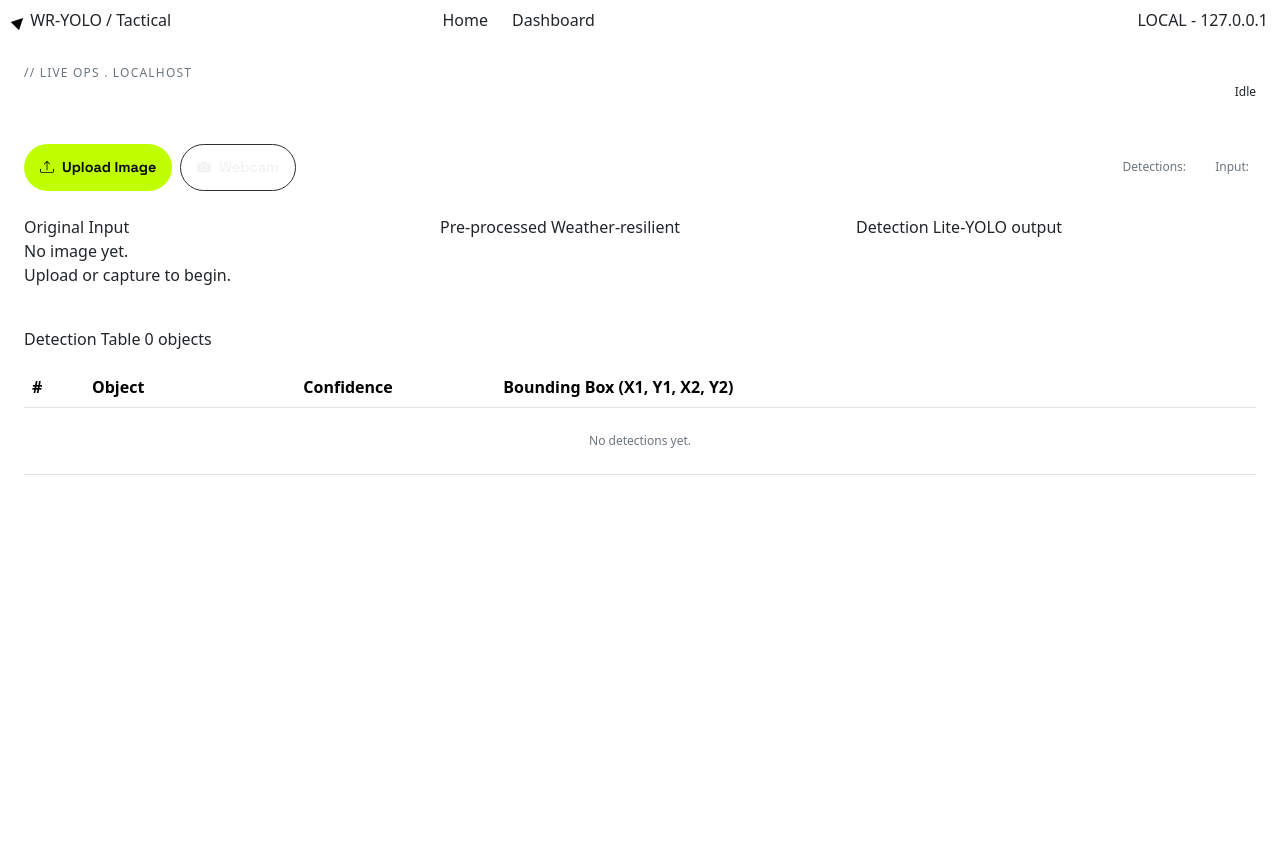
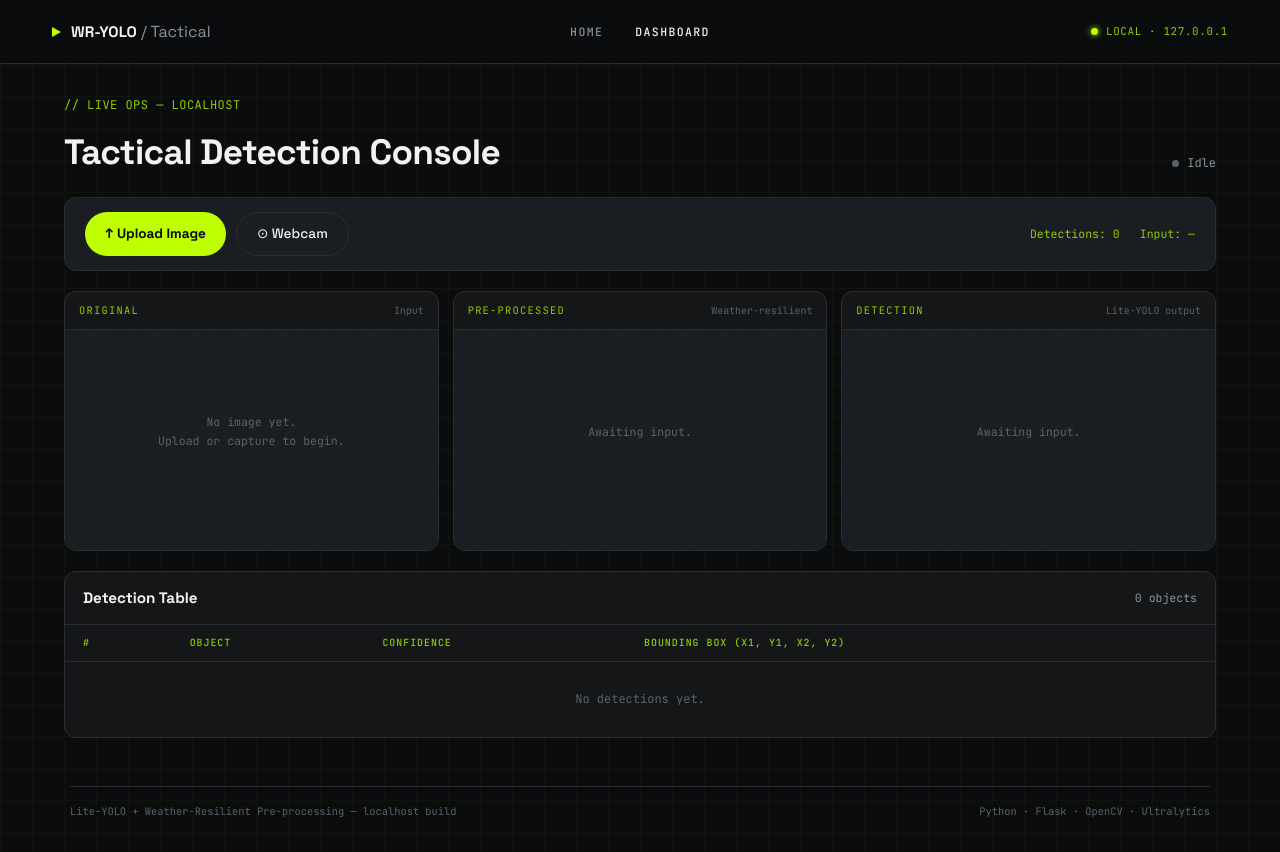
Before and after one commit to shubhamnagpal17/ai-weather-resilient-target-detection-using-yolo, a Flask app: page /dashboard in a window 1280 px wide. Before the commit the page ends 475 px from the top, so only its background shows below. Run offline with Flask 3, Linux system fonts and the light colour scheme.

Commit message:
html templates updated

```diff
--- a/templates/base.html
+++ b/templates/base.html
@@ -4,22 +4,24 @@
     <meta charset="UTF-8">
     <meta name="viewport" content="width=device-width, initial-scale=1.0">
     <title>{% block title %}WR-YOLO / Tactical{% endblock %}</title>
-    <link href="https://cdn.jsdelivr.net/npm/bootstrap@5.3.2/dist/dist/bootstrap.min.css" rel="stylesheet">
+    <link href="https://cdn.jsdelivr.net/npm/bootstrap@5.3.2/dist/css/bootstrap.min.css" rel="stylesheet">
     <link rel="preconnect" href="https://fonts.googleapis.com">
     <link rel="preconnect" href="https://fonts.gstatic.com" crossorigin>
     <link href="https://fonts.googleapis.com/css2?family=JetBrains+Mono:wght@300;400;500;700&family=Space+Grotesk:wght@400;500;700&display=swap" rel="stylesheet">
-    <link rel="stylesheet" href="{{ url_for('static', filename='css/main.css') if url_for else '/static/css/main.css' }}">
+    <link rel="stylesheet" href="{{ url_for('static', filename='css/main.css') }}">
     {% block extra_css %}{% endblock %}
 </head>
-<body>
+<body class="tactical-body">
 
     {% include 'components/navbar.html' %}
 
-    <main>
+    <main class="tactical-main">
         {% block content %}{% endblock %}
     </main>
 
-    <script src="https://cdn.jsdelivr.net/npm/bootstrap@5.3.2/dist/dist/js/bootstrap.bundle.min.js"></script>
+    {% block footer %}{% endblock %}
+
+    <script src="https://cdn.jsdelivr.net/npm/bootstrap@5.3.2/dist/js/bootstrap.bundle.min.js"></script>
     {% block extra_js %}{% endblock %}
 </body>
 </html>
--- a/templates/components/navbar.html
+++ b/templates/components/navbar.html
@@ -1,26 +1,27 @@
-<nav class="navbar navbar-expand-lg navbar-tactical">
-    <div class="container-fluid">
-        <a class="navbar-brand-custom" href="/">
-            <svg width="14" height="14" viewBox="0 0 24 24" fill="var(--accent-lime)" style="transform: rotate(45deg);">
-                <polygon points="12,2 22,22 2,22"/>
-            </svg>
-            WR-YOLO <span>/ Tactical</span>
+{# active_page: 'home' | 'dashboard' — set from each route's render_template call #}
+{% set current = active_page|default('') %}
+
+<header class="tactical-nav">
+    <div class="container tactical-nav__inner">
+
+        <a class="tactical-nav__brand" href="{{ url_for('home') }}">
+            <span class="tactical-nav__logo" aria-hidden="true"></span>
+            <span class="tactical-nav__title">
+                <span class="tactical-nav__title-main">WR-YOLO</span><span class="tactical-nav__title-sub"> / Tactical</span>
+            </span>
         </a>
 
-        <button class="navbar-toggler border-0 p-0" type="button" data-bs-toggle="collapse" data-bs-target="#tacticalNavbar" aria-controls="tacticalNavbar" aria-expanded="false" aria-label="Toggle navigation">
-            <span class="navbar-toggler-icon" style="filter: invert(1);"></span>
-        </button>
+        <nav class="tactical-nav__links" aria-label="Primary">
+            <a class="tactical-nav__link{% if current == 'home' %} is-active{% endif %}"
+               href="{{ url_for('home') }}">HOME</a>
+            <a class="tactical-nav__link{% if current == 'dashboard' %} is-active{% endif %}"
+               href="{{ url_for('dashboard') }}">DASHBOARD</a>
+        </nav>
 
-        <div class="collapse navbar-collapse" id="tacticalNavbar">
-            <div class="navbar-nav mx-auto gap-4 my-2 my-lg-0">
-                <a class="nav-link-custom {% if request.path == '/' %}active{% endif %}" href="/">Home</a>
-                <a class="nav-link-custom {% if request.path == '/dashboard' %}active{% endif %}" href="/dashboard">Dashboard</a>
-            </div>
+        <div class="tactical-nav__status" title="Localhost server">
+            <span class="tactical-nav__status-dot" aria-hidden="true"></span>
+            <span class="tactical-nav__status-text">LOCAL · 127.0.0.1</span>
+        </div>
 
-            <div class="status-indicator ms-auto mt-2 mt-lg-0">
-                <span class="status-dot"></span>
-                <span>LOCAL - 127.0.0.1</span>
-            </div>
-        </div>
     </div>
-</nav>
+</header>
--- a/templates/dashboard.html
+++ b/templates/dashboard.html
@@ -1,144 +1,111 @@
 {% extends 'base.html' %}
 
-{% block title %}Tactical Detection Console - WR-YOLO{% endblock %}
-
-{% block extra_css %}
-<link rel="stylesheet" href="{{ url_for('static', filename='css/dashboard.css') }}">
-{% endblock %}
+{% block title %}WR-YOLO / Tactical — Dashboard{% endblock %}
 
 {% block content %}
-<div class="container-fluid px-4 my-4">
+<div class="dashboard">
 
-    <div class="d-flex justify-content-between align-items-center mb-4">
+    <div class="dashboard__header">
         <div>
-            <p class="text-uppercase mono-text text-secondary mb-1" style="font-size: 0.75rem; letter-spacing: 0.1em;">
-                // Live Ops . Localhost
-            </p>
-            <h1 class="h3 fw-bold text-white m-0">Tactical Detection Console</h1>
+            <p class="mono-tag">// LIVE OPS — LOCALHOST</p>
+            <h1 class="dashboard__title">Tactical Detection Console</h1>
         </div>
-        <div class="status-indicator mono-text" style="font-size: 0.75rem;">
-            {% if detections %}
-                <span class="status-dot"></span> Done &middot; {{ detections|length }} detections
-            {% else %}
-                <span class="status-dot" style="background-color: #536271; box-shadow: none;"></span> Idle
-            {% endif %}
+        <div class="dashboard__status" id="runStatus">
+            <span class="dashboard__status-dot"></span>
+            <span id="runStatusText">Idle</span>
         </div>
     </div>
 
-    <div class="console-header-card mb-4">
-        <div class="row align-items-center g-3">
-            <div class="col-md-6 d-flex flex-wrap gap-2">
-                <button class="btn btn-tactical-primary d-flex align-items-center gap-2 px-3" id="uploadBtn">
-                    <svg width="14" height="14" fill="currentColor" viewBox="0 0 16 16">
-                        <path d="M.5 9.9a.5.5 0 0 1 .5.5v2.5a1 1 0 0 0 1 1h12a1 1 0 0 0 1-1v-2.5a.5.5 0 0 1 1 0v2.5a2 2 0 0 1-2 2H2a2 2 0 0 1-2-2v-2.5a.5.5 0 0 1 .5-.5z"/>
-                        <path d="M7.646 1.146a.5.5 0 0 1 .708 0l3 3a.5.5 0 0 1-.708.708L8.5 2.707V11.5a.5.5 0 0 1-1 0V2.707L5.354 4.854a.5.5 0 1 1-.708-.708l3-3z"/>
-                    </svg>
-                    Upload Image
-                </button>
-                <button class="btn btn-tactical-secondary d-flex align-items-center gap-2 px-3" id="webcamBtn">
-                    <svg width="14" height="14" fill="currentColor" viewBox="0 0 16 16">
-                        <path d="M10.5 8.5a2.5 2.5 0 1 1-5 0 2.5 2.5 0 0 1 5 0z"/>
-                        <path d="M2 4a2 2 0 0 0-2 2v6a2 2 0 0 0 2 2h12a2 2 0 0 0 2-2V6a2 2 0 0 0-2-2h-1.172a2 2 0 0 1-1.414-.586l-.828-.828A2 2 0 0 0 9.172 2H6.828a2 2 0 0 0-1.414.586l-.828.828A2 2 0 0 1 3.172 4H2zm.5 2a.5.5 0 1 1 0-1 .5.5 0 0 1 0 1zm9 2.5a3.5 3.5 0 1 1-7 0 3.5 3.5 0 0 1 7 0z"/>
-                    </svg>
-                    Webcam
-                </button>
-                <input type="file" id="imageFileInput" accept="image/*" class="d-none">
+    <div class="control-bar">
+        <div class="control-bar__actions">
+            <input type="file" id="fileInput" class="visually-hidden"
+                   accept="image/jpeg,image/jpg,image/png">
+            <button type="button" class="btn-tactical-primary" id="btnUpload">
+                ↑ Upload Image
+            </button>
+            <button type="button" class="btn-tactical-secondary" id="btnWebcam">
+                ⊙ Webcam
+            </button>
+        </div>
+        <div class="control-bar__meta">
+            <span id="metaDetections">Detections: 0</span>
+            <span id="metaInput">Input: —</span>
+        </div>
+    </div>
+
+    <div class="panel-grid">
+        <div class="image-panel">
+            <div class="image-panel__header">
+                <span class="image-panel__label">ORIGINAL</span>
+                <span class="image-panel__sublabel">Input</span>
             </div>
-            <div class="col-md-6 text-md-end mono-text text-secondary" style="font-size: 0.75rem;">
-                Detections: <span class="text-white fw-bold me-3" id="detectionCount">{{ detections|length if detections else 0 }}</span>
-                Input: <span class="text-white fw-bold" id="inputResolution">{{ resolution if resolution else '-' }}</span>
+            <div class="image-panel__body" id="panelOriginal">
+                <p class="image-panel__placeholder">No image yet.<br>Upload or capture to begin.</p>
+            </div>
+        </div>
+        <div class="image-panel">
+            <div class="image-panel__header">
+                <span class="image-panel__label">PRE-PROCESSED</span>
+                <span class="image-panel__sublabel">Weather-resilient</span>
+            </div>
+            <div class="image-panel__body" id="panelPreprocessed">
+                <p class="image-panel__placeholder">Awaiting input.</p>
+            </div>
+        </div>
+        <div class="image-panel">
+            <div class="image-panel__header">
+                <span class="image-panel__label">DETECTION</span>
+                <span class="image-panel__sublabel">Lite-YOLO output</span>
+            </div>
+            <div class="image-panel__body" id="panelDetection">
+                <p class="image-panel__placeholder">Awaiting input.</p>
             </div>
         </div>
     </div>
 
-    <div class="row g-3 mb-4">
-        <div class="col-lg-4">
-            <div class="pipeline-pane">
-                <div class="pane-meta">
-                    <span class="pane-label-primary" style="color: var(--text-primary);">Original</span>
-                    <span class="pane-label-secondary">Input</span>
-                </div>
-                {% if original_image %}
-                    <img src="{{ original_image }}" class="viewport-display" alt="Original tactical feed">
-                {% else %}
-                    <div class="viewport-frame stripe-texture">
-                        <p>No image yet.<br>Upload or capture to begin.</p>
-                    </div>
-                {% endif %}
-            </div>
+    <div class="table-panel">
+        <div class="table-panel__header">
+            <span class="table-panel__title">Detection Table</span>
+            <span class="table-panel__count" id="tableCount">0 objects</span>
         </div>
-
-        <div class="col-lg-4">
-            <div class="pipeline-pane">
-                <div class="pane-meta">
-                    <span class="pane-label-primary">Pre-processed</span>
-                    <span class="pane-label-secondary">Weather-resilient</span>
-                </div>
-                {% if processed_image %}
-                    <img src="{{ processed_image }}" class="viewport-display" alt="Pre-processed weather stabilized layer">
-                {% else %}
-                    <div class="viewport-frame stripe-texture"></div>
-                {% endif %}
-            </div>
-        </div>
-
-        <div class="col-lg-4">
-            <div class="pipeline-pane">
-                <div class="pane-meta">
-                    <span class="pane-label-primary">Detection</span>
-                    <span class="pane-label-secondary">Lite-YOLO output</span>
-                </div>
-                {% if detection_image %}
-                    <img src="{{ detection_image }}" class="viewport-display" alt="Target structural tracking frame">
-                {% else %}
-                    <div class="viewport-frame stripe-texture"></div>
-                {% endif %}
-            </div>
-        </div>
-    </div>
-
-    <div class="pipeline-pane" style="overflow-x: auto;">
-        <div class="pane-meta m-0 pb-3">
-            <span class="pane-label-primary" style="color: var(--text-primary);">Detection Table</span>
-            <span class="pane-label-secondary" style="color: var(--accent-lime);">{{ detections|length if detections else 0 }} objects</span>
-        </div>
-
-        <table class="table table-tactical custom-table-dark align-middle">
+        <table class="detection-table">
             <thead>
                 <tr>
-                    <th style="width: 60px;">#</th>
-                    <th>Object</th>
-                    <th style="width: 200px;">Confidence</th>
-                    <th>Bounding Box (X1, Y1, X2, Y2)</th>
+                    <th>#</th>
+                    <th>OBJECT</th>
+                    <th>CONFIDENCE</th>
+                    <th>BOUNDING BOX (X1, Y1, X2, Y2)</th>
                 </tr>
             </thead>
-            <tbody>
-                {% if detections %}
-                    {% for item in detections %}
-                    <tr>
-                        <td class="text-secondary">{{ "%02d" | format(loop.index) }}</td>
-                        <td class="text-white fw-bold">{{ item.object }}</td>
-                        <td>
-                            <div class="confidence-wrapper">
-                                <div class="confidence-bar-bg">
-                                    <div class="confidence-bar-fill" style="--confidence-level: {{ item.confidence }}%; width: var(--confidence-level);"></div>
-                                </div>
-                                <span class="confidence-metrics-value">{{ item.confidence }}%</span>
-                            </div>
-                        </td>
-                        <td class="text-secondary">[{{ item.bbox | join(', ') }}]</td>
-                    </tr>
-                    {% endfor %}
-                {% else %}
-                    <tr>
-                        <td colspan="4" class="text-center text-secondary py-4 font-mono" style="font-size: 0.75rem;">
-                            No detections yet.
-                        </td>
-                    </tr>
-                {% endif %}
+            <tbody id="detectionTableBody">
+                <tr class="empty-row">
+                    <td colspan="4">No detections yet.</td>
+                </tr>
             </tbody>
         </table>
     </div>
 
 </div>
+
+<!-- Webcam capture overlay -->
+<div class="webcam-overlay" id="webcamOverlay">
+    <div class="webcam-modal">
+        <video id="webcamVideo" autoplay playsinline muted></video>
+        <div class="webcam-modal__actions">
+            <button type="button" class="btn-tactical-secondary" id="btnWebcamCancel">Cancel</button>
+            <button type="button" class="btn-tactical-primary" id="btnWebcamCapture">Capture Frame</button>
+        </div>
+    </div>
+</div>
 {% endblock %}
+
+{% block footer %}
+<footer class="dashboard-footer container">
+    <span>Lite-YOLO + Weather-Resilient Pre-processing — localhost build</span>
+    <span>Python · Flask · OpenCV · Ultralytics</span>
+</footer>
+{% endblock %}
+
+{% block extra_js %}
+<script src="{{ url_for('static', filename='js/dashboard.js') }}"></script>
+{% endblock %}
```
Also changed, not shown: templates/components/index.html (deleted, +0 -82 lines), templates/index.html (+63 -74 lines).
